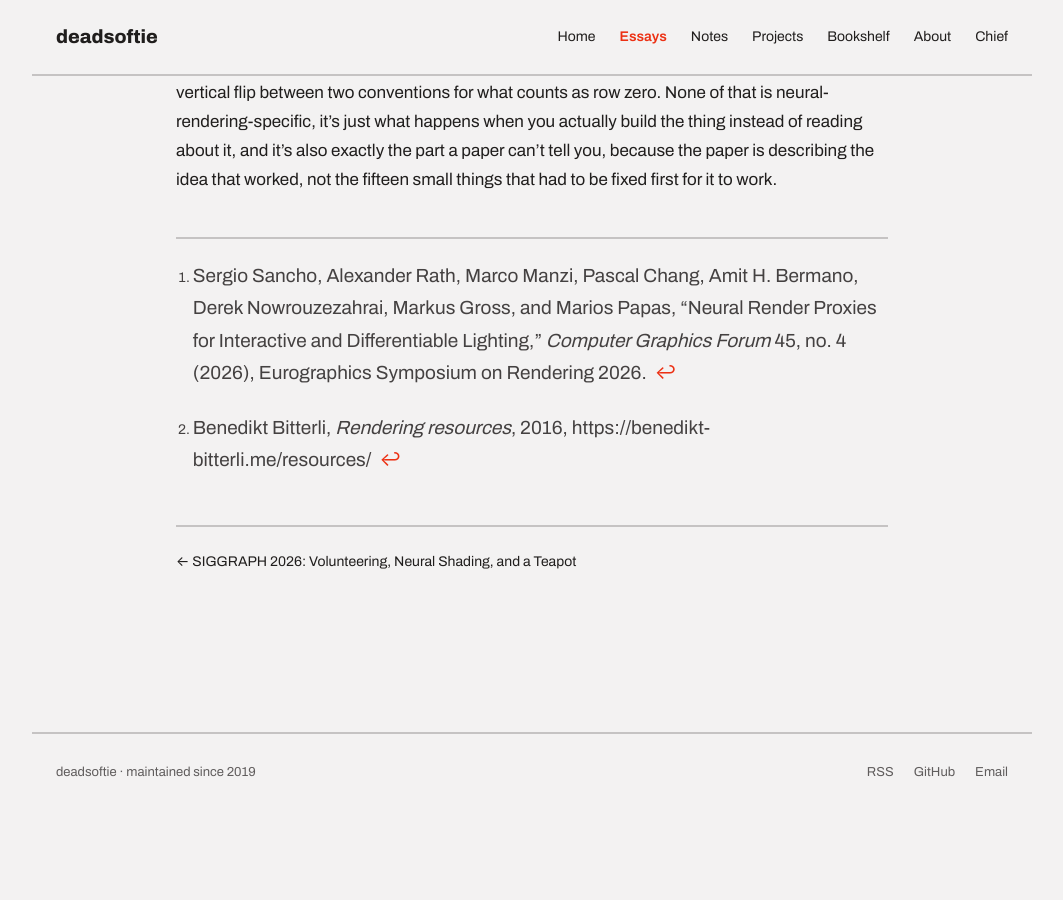
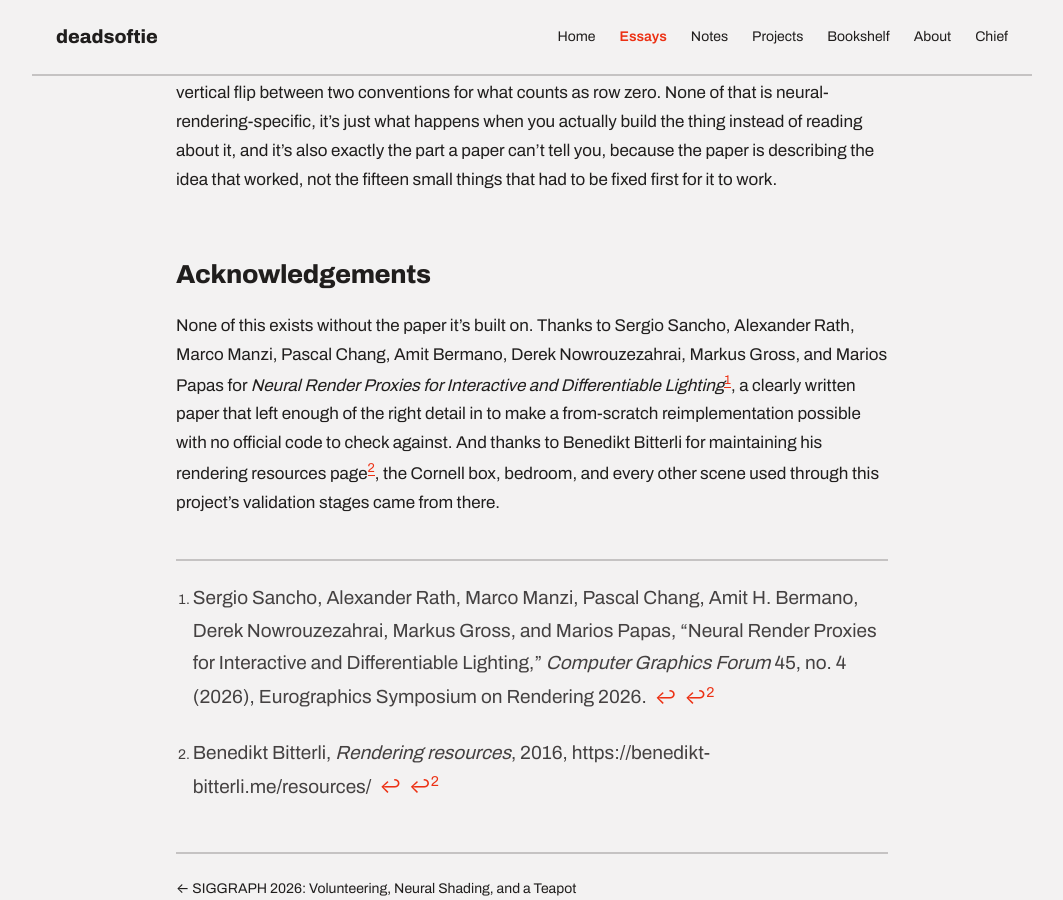
Before and after one commit to deadsoftie/deadsoftie-site-v2, a Jekyll site: the page built from _essays/2026-08-10-reproducing-neural-render-proxies-in-blender.md, in a window 1280 px wide and 900 px high, scrolled down 18108 px. Shown: the whole window, without its empty margins (108-1171 px from the left). Built offline with Jekyll 4.4.1, drawn with Linux system fonts in a browser that asks for light colours; before the commit the page ends 18918 px from its top, so only the background shows below that; some of the changed text lies outside the part shown.

Commit message:
Added acknowledgments

```diff
--- a/_essays/2026-08-10-reproducing-neural-render-proxies-in-blender.md
+++ b/_essays/2026-08-10-reproducing-neural-render-proxies-in-blender.md
@@ -317,6 +317,10 @@ A few things worth stating plainly rather than smoothing over. The point-light s
 
 This project taught me a lot about how network training is actually supposed to be done, past what any tutorial covers, and also about writing a Blender plugin for the first time, and how straightforward it turned out to be to build tools for Blender. Beyond that, what stuck with me most wasn't the headline PSNR numbers, it was how many of the real bugs had nothing to do with the neural network at all. A circular header include. A const-qualified pointer. A render scheduler splitting work into batches in a way nothing in the paper could have warned about. A vertical flip between two conventions for what counts as row zero. None of that is neural-rendering-specific, it's just what happens when you actually build the thing instead of reading about it, and it's also exactly the part a paper can't tell you, because the paper is describing the idea that worked, not the fifteen small things that had to be fixed first for it to work.
 
+## Acknowledgements
+
+None of this exists without the paper it's built on. Thanks to Sergio Sancho, Alexander Rath, Marco Manzi, Pascal Chang, Amit Bermano, Derek Nowrouzezahrai, Markus Gross, and Marios Papas for *Neural Render Proxies for Interactive and Differentiable Lighting*[^1], a clearly written paper that left enough of the right detail in to make a from-scratch reimplementation possible with no official code to check against. And thanks to Benedikt Bitterli for maintaining his rendering resources page[^2], the Cornell box, bedroom, and every other scene used through this project's validation stages came from there.
+
 [^1]: Sergio Sancho, Alexander Rath, Marco Manzi, Pascal Chang, Amit H. Bermano, Derek Nowrouzezahrai, Markus Gross, and Marios Papas, "Neural Render Proxies for Interactive and Differentiable Lighting," *Computer Graphics Forum* 45, no. 4 (2026), Eurographics Symposium on Rendering 2026.
 
 [^2]: Benedikt Bitterli, *Rendering resources*, 2016, https://benedikt-bitterli.me/resources/
```
